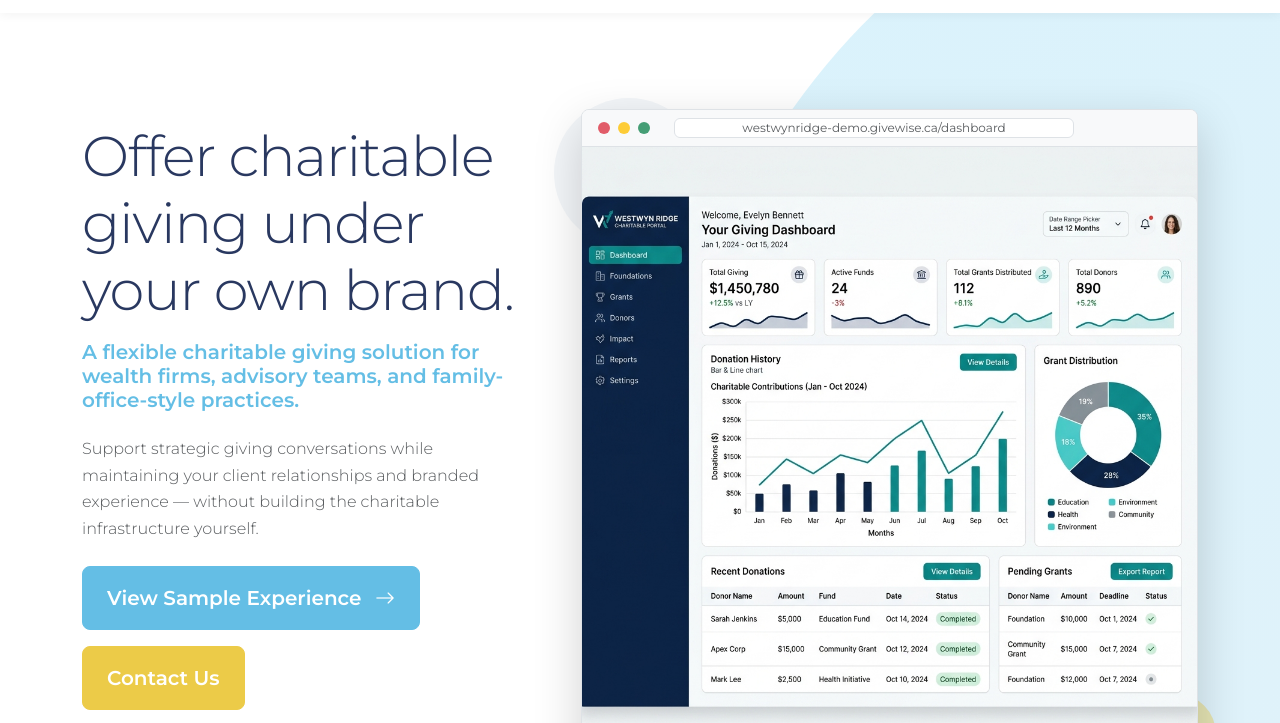
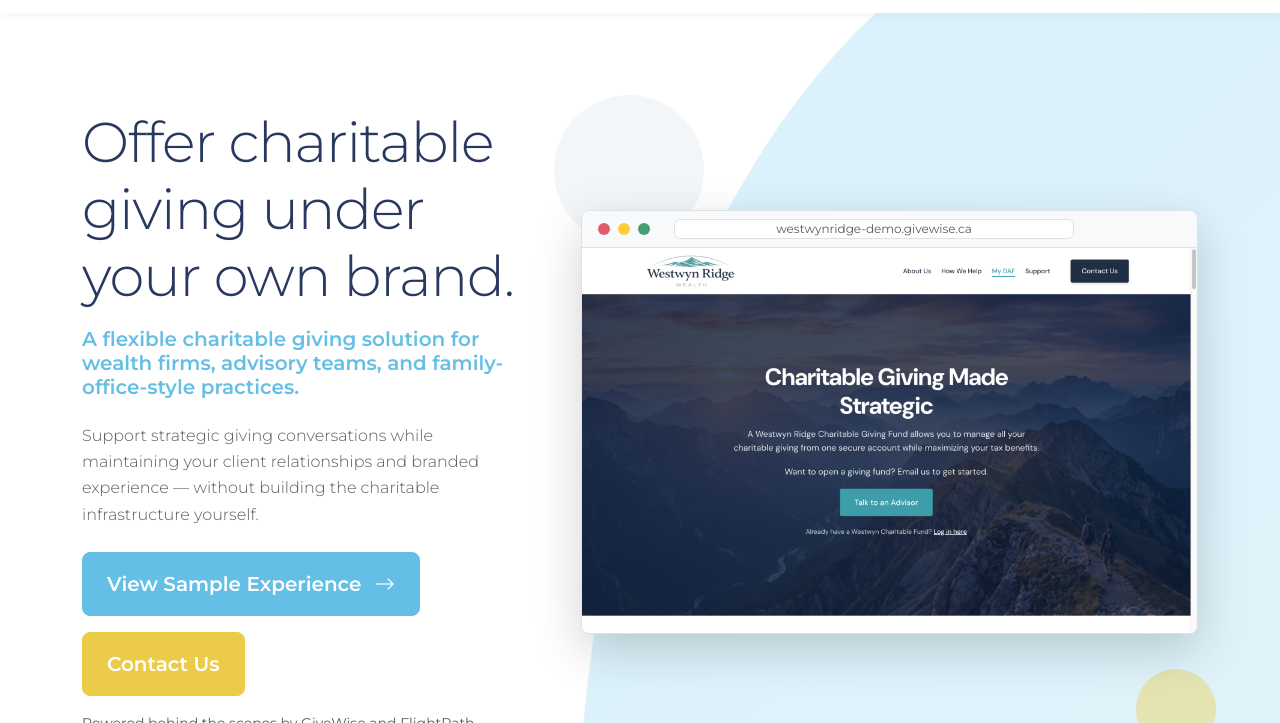
Before and after one commit to FlightPathMgmt/givewise-whitelabel, a website built with Vite: page index.html in a window 1280 px wide. Shown: the part 71-794 px from the top of the page. Built offline with nearby package versions, Linux system fonts and the light colour scheme.

Commit message:
Replace placeholder dashboard images with real screenshots of westwynridge-demo.givewise.ca

```diff
--- a/index.html
+++ b/index.html
@@ -18,7 +18,7 @@
     <meta name="keywords" content="charitable giving, donor advised funds, wealth management, financial advisors, white label, private philanthropy, FlightPath, GiveWise">
     <meta property="og:title" content="White Label Partner Experience | GiveWise Canada">
     <meta property="og:description" content="Offer charitable giving under your own brand. A flexible charitable giving solution for wealth firms, advisory teams, and family offices.">
-    <meta property="og:image" content="./dashboard_mockup.png">
+    <meta property="og:image" content="./westwynridge_hero.png">
     <meta property="og:type" content="website">
 
     <!-- Favicon -->
@@ -100,10 +100,10 @@
                                     <span class="bg-warning rounded-circle d-inline-block" style="width: 12px; height: 12px; opacity: 0.8;"></span>
                                     <span class="bg-success rounded-circle d-inline-block" style="width: 12px; height: 12px; opacity: 0.8;"></span>
                                     <div class="ms-3 bg-white border rounded px-3 py-0.5 text-muted small text-center text-truncate flex-grow-1" style="max-width: 400px; font-size: 0.75rem;">
-                                        westwynridge-demo.givewise.ca/dashboard
+                                        westwynridge-demo.givewise.ca
                                     </div>
                                 </div>
-                                <img src="./dashboard_mockup.png" alt="Westwyn Ridge Charitable Portal Dashboard Mockup" class="w-100 img-fluid">
+                                <img src="./westwynridge_hero.png" alt="Westwyn Ridge Charitable Giving Experience Preview" class="w-100 img-fluid">
                             </div>
                         </div>
                     </div>
@@ -360,7 +360,7 @@
                                         westwynridge-demo.givewise.ca
                                     </div>
                                 </div>
-                                <img src="./dashboard_mockup.png" alt="Westwyn Ridge Charitable Portal Dashboard Preview" class="w-100 img-fluid">
+                                <img src="./westwynridge_how_it_works.png" alt="Westwyn Ridge Sample Partner Experience Preview" class="w-100 img-fluid">
                             </div>
                         </div>
                     </div>
```
Also changed, not shown: westwynridge_hero.png (added), westwynridge_how_it_works.png (added).
